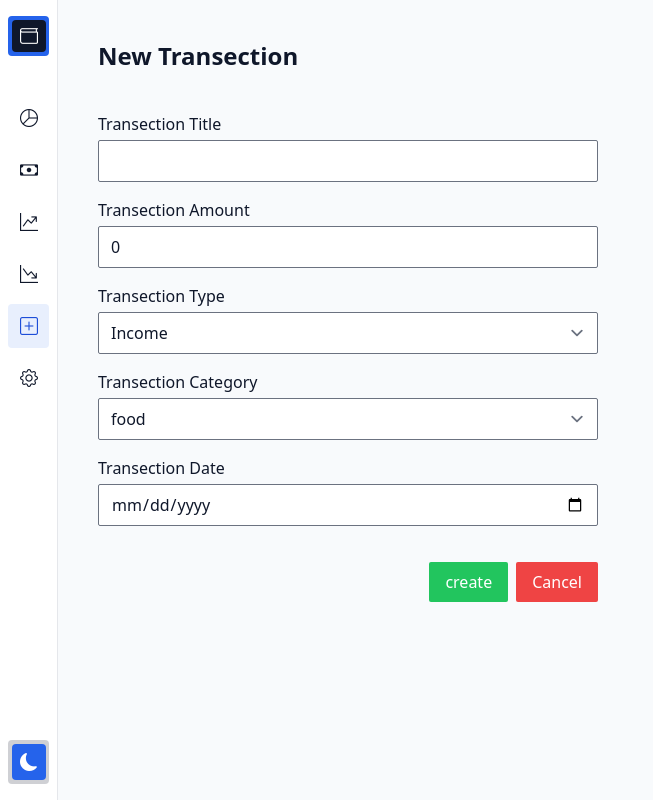
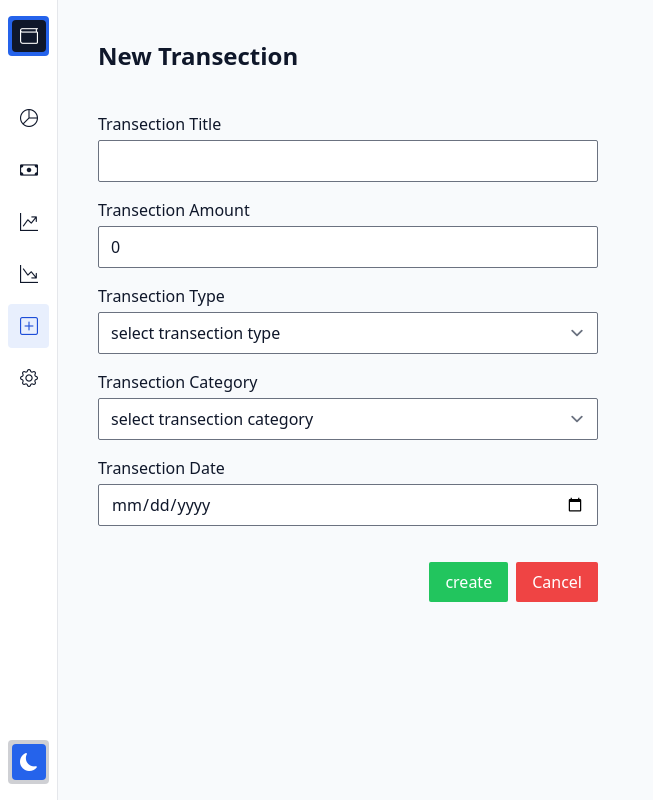
Before and after one commit to pavand18/Money_Manager, a React (Vite) app: page /transections/create in a window 1280 px wide. Shown: the whole page, without its empty margins (0-653 px from the left). Built offline with nearby package versions, Linux system fonts and the light colour scheme.

Commit message:
few updates added

```diff
--- a/package.json
+++ b/package.json
@@ -15,6 +15,7 @@
     "react": "^18.2.0",
     "react-dom": "^18.2.0",
     "react-helmet": "^6.1.0",
+    "react-hot-toast": "^2.4.0",
     "react-router-dom": "^6.4.2",
     "react-uuid": "^1.0.3",
     "recharts": "^2.1.14",
--- a/src/pages/App.jsx
+++ b/src/pages/App.jsx
@@ -1,5 +1,6 @@
 import "bootstrap-icons/font/bootstrap-icons.css";
 import React from "react";
+import { Toaster } from "react-hot-toast";
 import { Route, Routes } from "react-router-dom";
 import "../assets/styles/style.css";
 import { GlobalContextProvider } from "../common/contexts/globalContext";
@@ -16,6 +17,7 @@ const App = () => {
   return (
     <GlobalContextProvider>
       <TransectionContextProvier>
+        <Toaster position="bottom-right" />
         <Layout>
           <Routes>
             <Route path="/" element={<Analytics />}></Route>
--- a/src/pages/HandleTransection/TransectionForm.jsx
+++ b/src/pages/HandleTransection/TransectionForm.jsx
@@ -61,7 +61,9 @@ const TransectionForm = ({ mode = "create", initialValues, handleSubmit }) => {
                 className="form-select input"
                 data-invalid={!!errors.type}
               >
-                <option disabled>select transection type</option>
+                <option disabled value={""}>
+                  select transection type
+                </option>
                 <option value="income">Income</option>
                 <option value="expense">Expense</option>
               </Field>
@@ -77,7 +79,9 @@ const TransectionForm = ({ mode = "create", initialValues, handleSubmit }) => {
                 className="form-select input"
                 data-invalid={!!errors.category}
               >
-                <option disabled>select transection category</option>
+                <option disabled value={""}>
+                  select transection category
+                </option>
                 {DB.categories &&
                   DB.categories.length &&
                   DB.categories.map((item) => (
--- a/src/pages/HandleTransection/index.jsx
+++ b/src/pages/HandleTransection/index.jsx
@@ -1,4 +1,5 @@
 import React, { useEffect, useState } from "react";
+import toast from "react-hot-toast";
 import { useParams } from "react-router-dom";
 import { useTransectionContext } from "../../common/contexts/transectionContext";
 import TransectionForm from "./TransectionForm";
@@ -40,8 +41,10 @@ const HandleTransection = ({ mode }) => {
   const handleSubmit = (values) => {
     if (mode == "create") {
       handleCreate(values);
+      toast.success("new transection created successfully");
     } else if (mode == "edit") {
       handleEdit(values);
+      toast.success("transection edited successfully");
     }
   };
 
```
